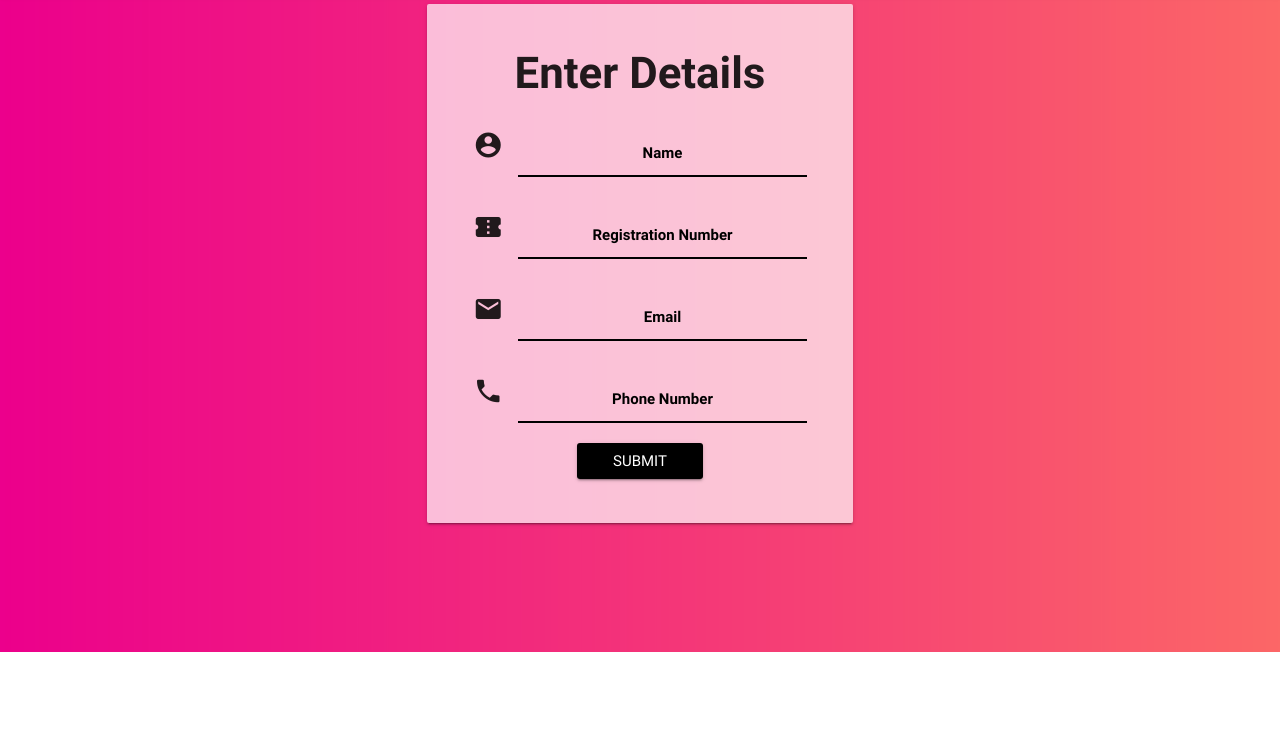
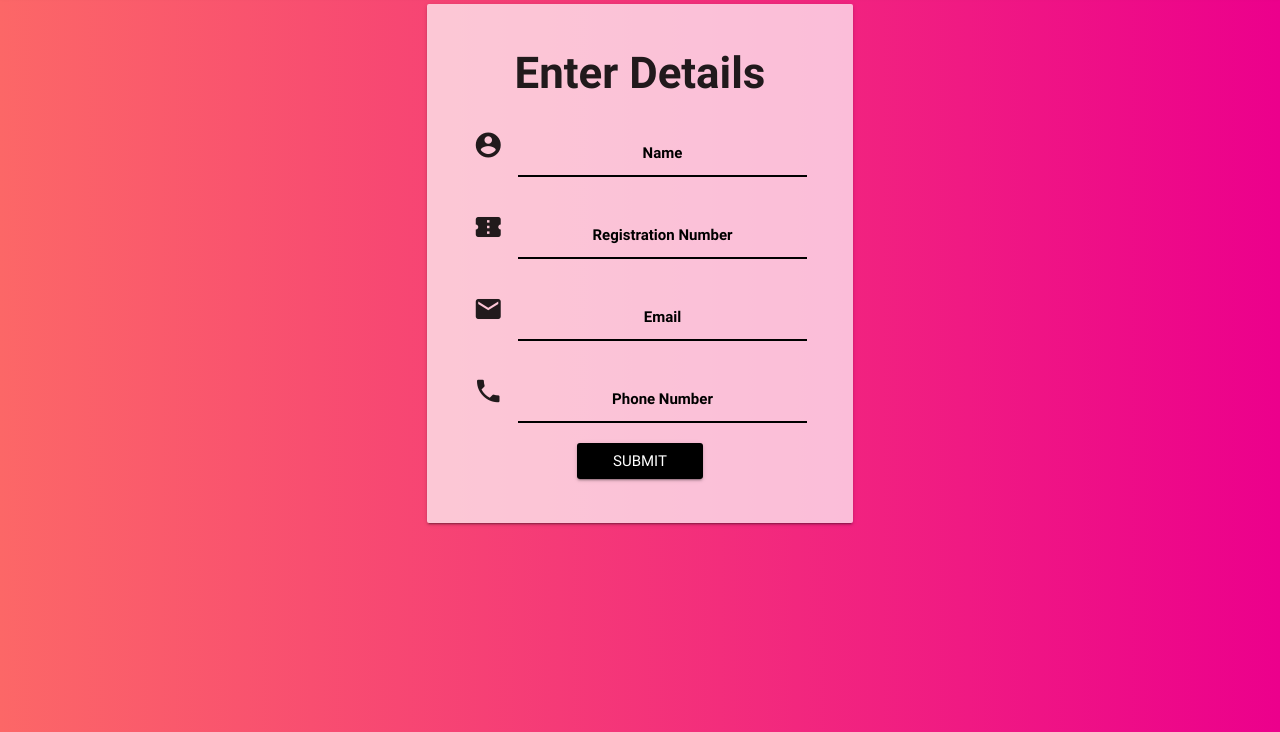
Before and after one commit to awasthishubh/freeslot-front, a plain HTML site: page index.htm in a window 1280 px wide. Shown: the part 68-800 px from the top of the page. Drawn offline with nearby package versions, Linux system fonts and the light colour scheme.

Commit message:
background

```diff
--- a/css/defined.css
+++ b/css/defined.css
@@ -1,17 +1,8 @@
-/*body{
+body{
 		background: #ec008c;
 background: -webkit-linear-gradient(to right, #fc6767, #ec008c);
 background: linear-gradient(to right, #fc6767, #ec008c);
-	}*/
-
-
-body
-{
-	background-image: url("../image/DIMIGO.jpg");
-	background-repeat: no-repeat;
-	background-size: cover;
-}
-
+	}
 
 th{
 	background-color: rgba(136,14,79, 0.1);
```
